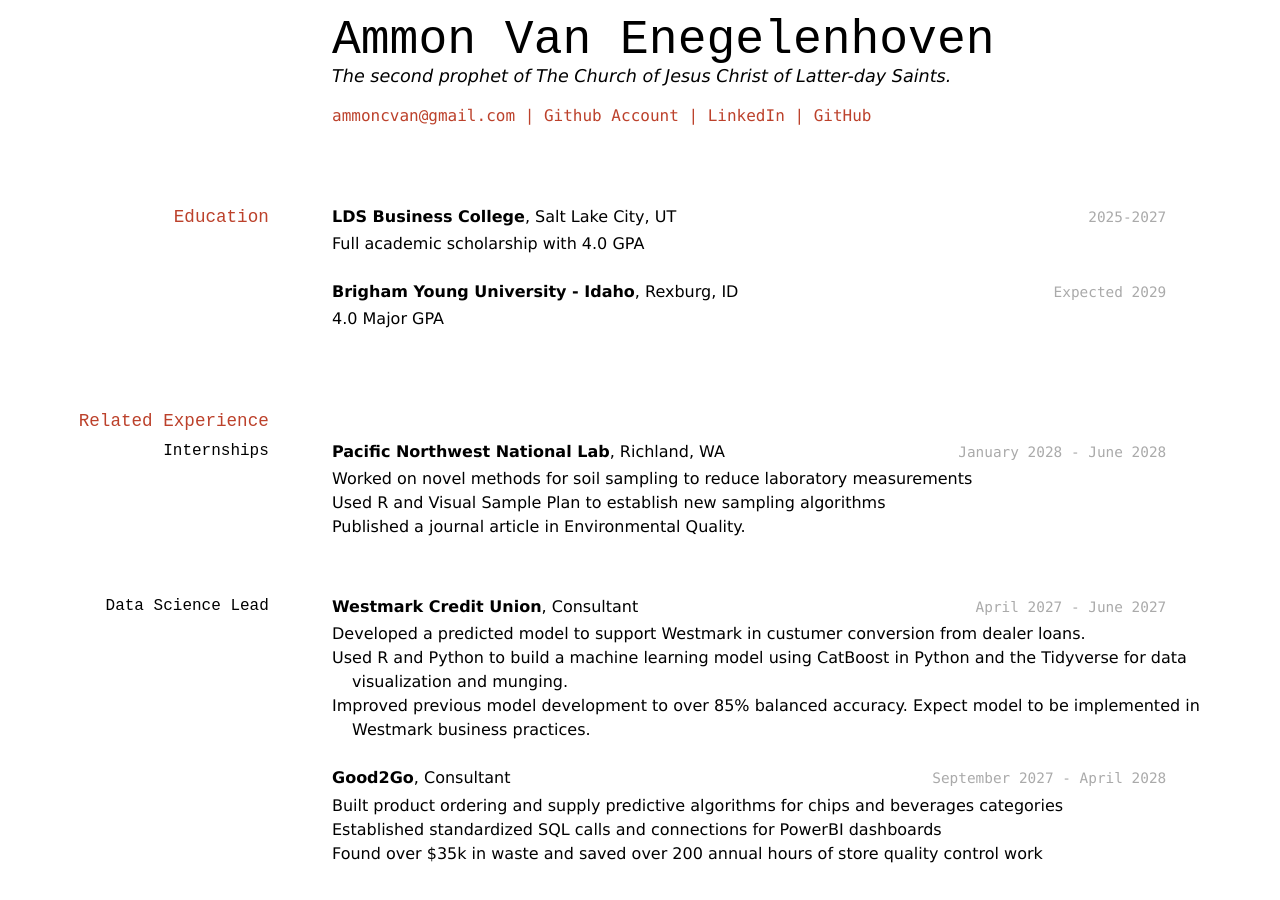
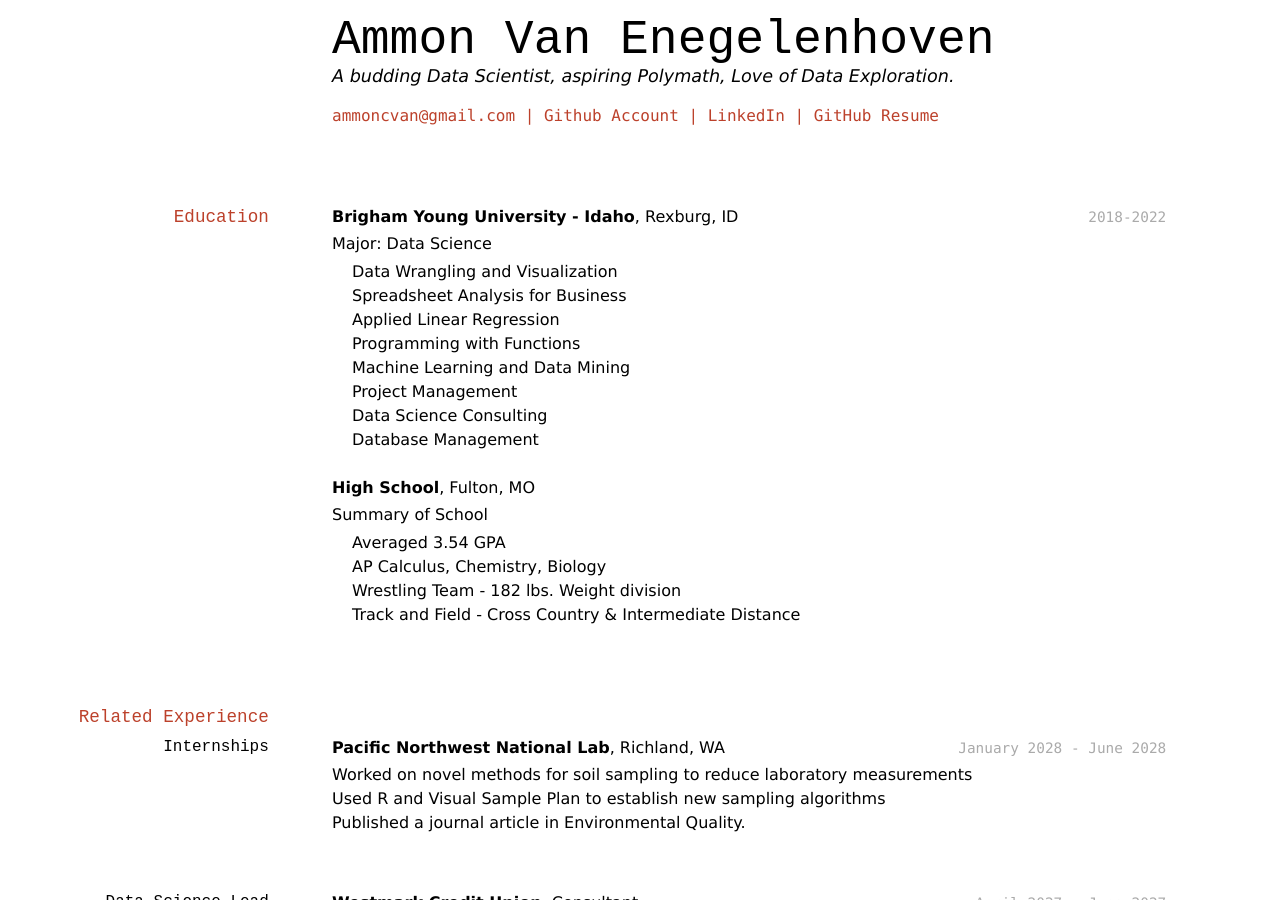
Before and after one commit to vanman247/Van_Engelenhoven_Resume, a Jekyll site: the page built from docs/index.md, in a window 1280 px wide and 900 px high. Built offline with Jekyll 4.4.1, drawn with Linux system fonts in a browser that asks for light colours.

Commit message:
Update index.md
Closer Summary to my self for Education

```diff
--- a/docs/index.md
+++ b/docs/index.md
@@ -3,28 +3,37 @@ layout: cv
 title: Ammon Van Engelenhoven
 ---
 # Ammon Van Enegelenhoven
-The second prophet of The Church of Jesus Christ of Latter-day Saints.
+A budding Data Scientist, aspiring Polymath, Love of Data Exploration.
 
 <div id="webaddress">
 <a href="Email">ammoncvan@gmail.com</a>
 | <a href="https://github.com/vanman247">Github Account</a>
 | <a href="https://www.linkedin.com/in/ammon-van-engelenhoven-4a42a0173/">LinkedIn</a>
-| <a href="https://github.com/vanman247/Van_Engelenhoven_Resume">GitHub</a>
+| <a href="https://github.com/vanman247/Van_Engelenhoven_Resume">GitHub Resume</a>
 </div>
-
-<!-- https://www.monique.tech/the-art-of-markdown -->
 
 ## Education
 
-`2025-2027`
-__LDS Business College__, Salt Lake City, UT
-
-- Full academic scholarship with 4.0 GPA
-
-`Expected 2029`
+`2018-2022`
 __Brigham Young University - Idaho__, Rexburg, ID
 
-- 4.0 Major GPA
+- Major: Data Science
+    - Data Wrangling and Visualization
+    - Spreadsheet Analysis for Business
+    - Applied Linear Regression
+    - Programming with Functions
+    - Machine Learning and Data Mining
+    - Project Management
+    - Data Science Consulting
+    - Database Management
+
+__High School__, Fulton, MO
+
+- Summary of School
+    - Averaged 3.54 GPA
+    - AP Calculus, Chemistry, Biology
+    - Wrestling Team - 182 lbs. Weight division
+    - Track and Field - Cross Country & Intermediate Distance
 
 
 ## Related Experience
```
